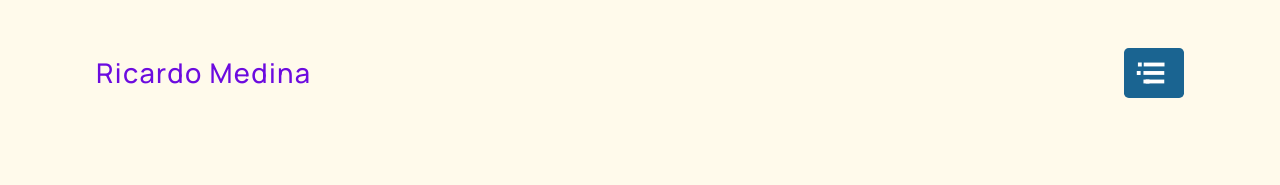
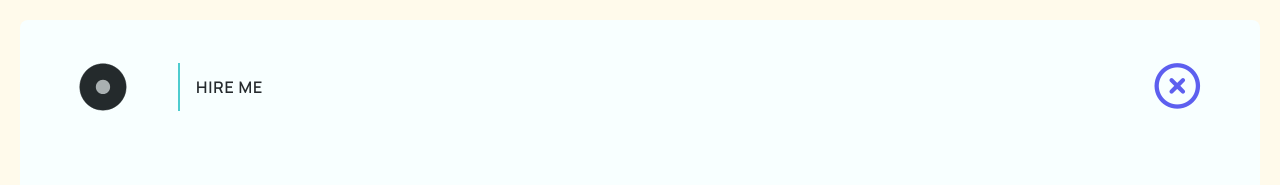
Before and after one commit to ramedina98/porfolio_web_page, a React (Vite) app: page /my_projects in a window 1280 px wide. Both pictures are taken after a click on the element 1154 px from the left and 73 px from the top of the page. Shown: the top 185 px of the page. Built offline with nearby package versions, Linux system fonts and the light colour scheme; no server answers.

Commit message:
add updates to the header and navMenu

```diff
--- a/src/components/app/NavMenu.tsx
+++ b/src/components/app/NavMenu.tsx
@@ -1,5 +1,5 @@
 //here we have the burger menu displayed...
-import React from "react";
+import React, { CSSProperties } from "react";
 import LottieRender from '../../assets/lottie_svg/LottieRender.tsx';
 import animationData from "../../assets/lottie_json/logo.json";
 import { motion, useAnimation } from "framer-motion";
@@ -10,9 +10,10 @@ import { useLocation } from "react-router-dom";
 
 interface NavMenuProps {
     cerrarMenu: () => void;
+    customBG: CSSProperties,
 }
 
-const NavMenu: React.FC<NavMenuProps> = ({ cerrarMenu }) => {
+const NavMenu: React.FC<NavMenuProps> = ({ cerrarMenu, customBG }) => {
 
     const controls = useAnimation();
 
@@ -36,7 +37,7 @@ const NavMenu: React.FC<NavMenuProps> = ({ cerrarMenu }) => {
     };
 
     const handleLottieClick = () => {
-        console.log('Hola')
+        console.log('');
     }
 
     const navItems = [
@@ -49,13 +50,14 @@ const NavMenu: React.FC<NavMenuProps> = ({ cerrarMenu }) => {
 
     return (
         <motion.div
-            className="w-full h-full fixed z-50 py-5 px-1 NavmenuMobile:p-5"
+            className="w-full h-full fixed top-0 left-0 z-50 py-5 px-1 NavmenuMobile:p-5"
             initial={{ height: "150px", opacity: 0 }}
             animate={controls}
             transition={{duration: 0.25}}
         >
             <motion.div
-                className="w-full h-full bg-CSH rounded-lg"
+                style={customBG}
+                className="w-full h-full rounded-lg"
                 initial={{ opacity: 0 }}
                 animate={{ opacity: 1 }}
             >
--- a/src/components/general/Header.tsx
+++ b/src/components/general/Header.tsx
@@ -1,4 +1,5 @@
-import React, { useState, CSSProperties } from 'react';
+import React, { useState, useEffect, CSSProperties } from 'react';
+import { useLocation } from 'react-router-dom';
 import { Link } from "react-router-dom";
 import LottieRender from '../../assets/lottie_svg/LottieRender.tsx';
 import animationData from '../../assets/lottie_json/burguer_menu.json';
@@ -10,6 +11,37 @@ interface Props{
 }
 
 const Header: React.FC<Props> = ({ customStyle, logoColor }) => {
+
+    //Get the current location of the application using React Router...
+    const location = useLocation();
+    //Extract the current path from the location...
+    const currentPath = location.pathname;
+
+    //define the "bgColor" state and the setBgcolor function to update it...
+    const [bgColor, setBgColor] = useState<CSSProperties>({ backgroundColor: '#FFFAEB' });
+
+    //Map background colors based on specific routers...
+    const bgColorMap: { [key: string]: CSSProperties } = {
+        '/my_projects': { backgroundColor: '#f8ffff' },
+        // TODO: agregar más colores...
+        default: { backgroundColor: '#FFFAEB' },
+    };
+
+    //Function to update the background color based on the current route...
+    const updateBgColor = () => {
+        //Get the color corresponding to the current route or the default color...
+        const colorForPath = bgColorMap[currentPath] || bgColorMap.default;
+        //update the "bgColor" state only if the current color is different from the previous one...
+        setBgColor((prevColor) => (
+            //use JSON.stringify to compare objects and determine if the are equal...
+            JSON.stringify(prevColor) !== JSON.stringify(colorForPath) ? colorForPath : prevColor
+        ));
+    };
+
+    //side effect to update the background color when the route changes...
+    useEffect(() => {
+        updateBgColor();
+    }, [currentPath]);
 
     //this hook is for sawing and opening navMenu...
     const [menuAbierto, SetMenuAbierto] = useState(false);
@@ -50,7 +82,12 @@ const Header: React.FC<Props> = ({ customStyle, logoColor }) => {
                 </div>
             </header>
 
-            {menuAbierto && <NavMenu cerrarMenu={() => { SetMenuAbierto(false); document.body.style.overflowY = 'auto'; }} />}
+            {menuAbierto &&
+                <NavMenu
+                    cerrarMenu={() => { SetMenuAbierto(false); document.body.style.overflowY = 'auto'; }}
+                    customBG={ bgColor }
+                />
+            }
         </>
     )
 }
--- a/src/components/personalProjects/MyProjects.tsx
+++ b/src/components/personalProjects/MyProjects.tsx
@@ -54,7 +54,7 @@ const MyProjects: React.FC = () => {
                 customStyle={{
                     backgroundColor: '#FFFAEB',
                     transition: 'background-color 0.5s ease',
-                    position: 'relative',
+                    position: 'sticky',
                     padding: '3em 0',
                 }}
                 logoColor={{
```
